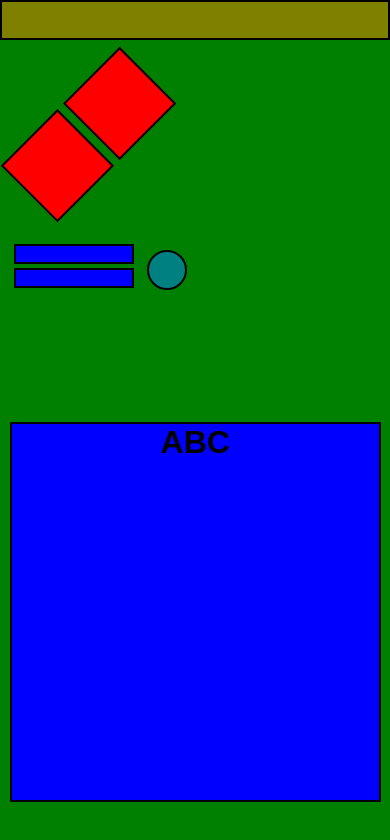
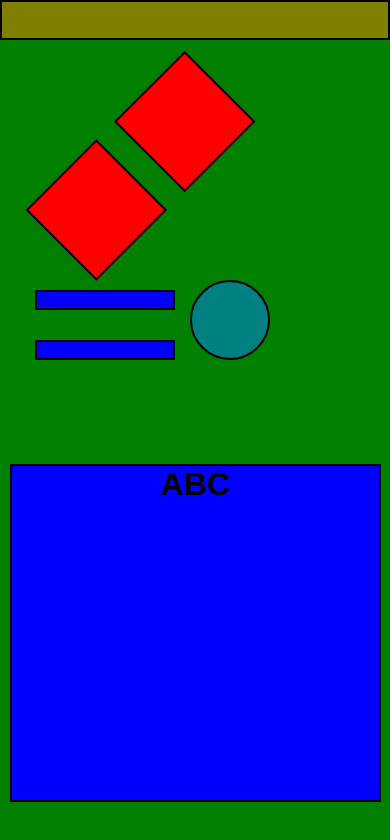
Before and after one commit to xVernon/ChallengeWebsite, a plain HTML site: page index.html in a window 390 px wide. Drawn offline with Linux system fonts and the light colour scheme.

Commit message:
CSS style shapes modife

```diff
--- a/index.css
+++ b/index.css
@@ -32,41 +32,41 @@ body {
     height: 160px;
     width: 192px;
     top: 80px;
-    left: 35px;
+    left: 65px;
 }
 
 .second-block {
     position: absolute;
-    height: 160px;
-    width: 192px;
+    height: 200px;
+    width: 265px;
 }
 
 .square {
     background-color: #ff0000;
     border: 2px solid #000000;
-    width: 80px;
-    height: 80px;
-    margin: 8px;
+    width: 100px;
+    height: 100px;
+    margin: 25px;
 }
 
 .rectangle {
     background-color: #0000ff;
-    width: 120px;
+    width: 140px;
     height: 20px;
-    margin: 4px;
+    margin: 30px;
     border: 2px solid #000000;
     position: sticky;
 }
 
 .circle {
     background-color: #008080;
-    width: 40px;
-    height: 40px;
+    width: 80px;
+    height: 80px;
     border-radius: 50%;
     border: 2px solid #000000;
     position: absolute;
-    right: 15px;
-    top: 10px;
+    right: 0px;
+    top: 20px;
 }
 
 .field-text {
@@ -91,21 +91,21 @@ body {
 
 /* < 583px: Układ pionowy */
 @media (max-width: 582px) {
-  .first-block { top: 80px; left: 35px; }
-  .second-block { top: 240px; left: 10px; }
+  .first-block { top: 60px; left: 100px; }
+  .second-block { top: 260px; left: 5px; }
   .field-text {
     background-color: #0000ff;
-    top: 50%;
+    top: 55%;
     left: 10px;
     width: 95%;
-    height: 45%;
+    height: 40%;
   }
 }
 
 /* 583px - 900px: Układ bardziej zwarty */
 @media (min-width: 583px) and (max-width: 900px) {
-  .first-block { top: 80px; left: 35px; }
-  .second-block { top: 300px; left: 10px; }
+  .first-block { top: 60px; left: 100px; }
+  .second-block { top: 300px; left: 5px; }
   .field-text {
     top: 80px;
     right: 20px;
@@ -116,8 +116,8 @@ body {
 
 /* > 900px: Układ poziomy */
 @media (min-width: 901px) {
-  .first-block { top: 80px; left: 35px; }
-  .second-block { top: 100px; left: 50%; }
+  .first-block { top: 60px; left: 100px; }
+  .second-block { top: 100px; left: 40%; }
   .field-text {
     top: 80px;
     right: 20px;
```
